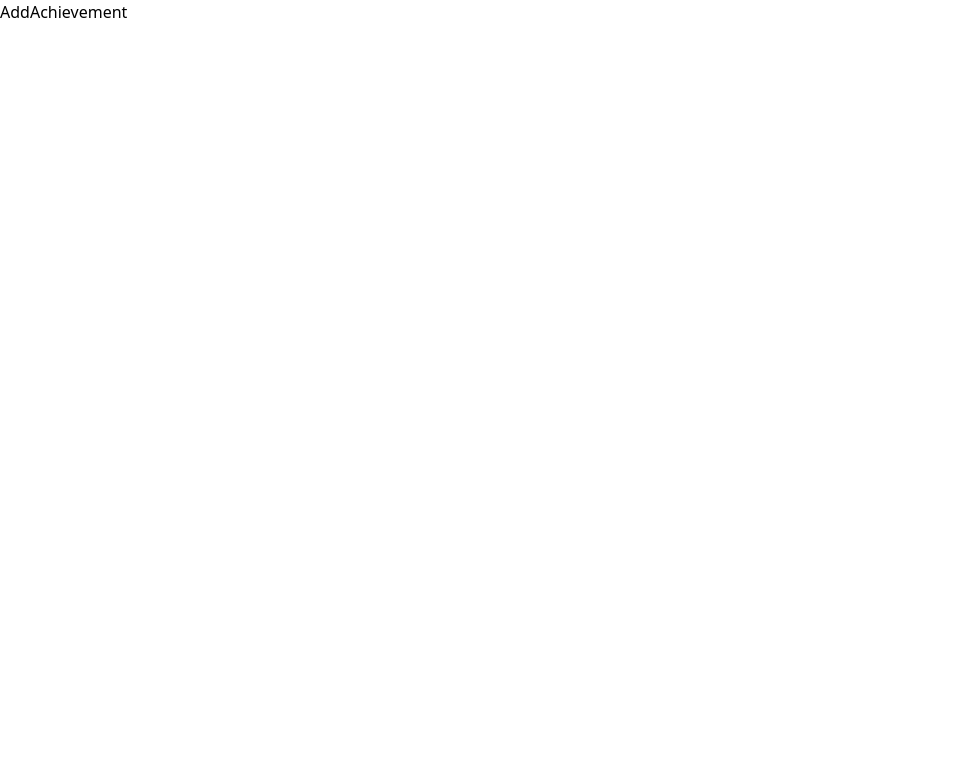
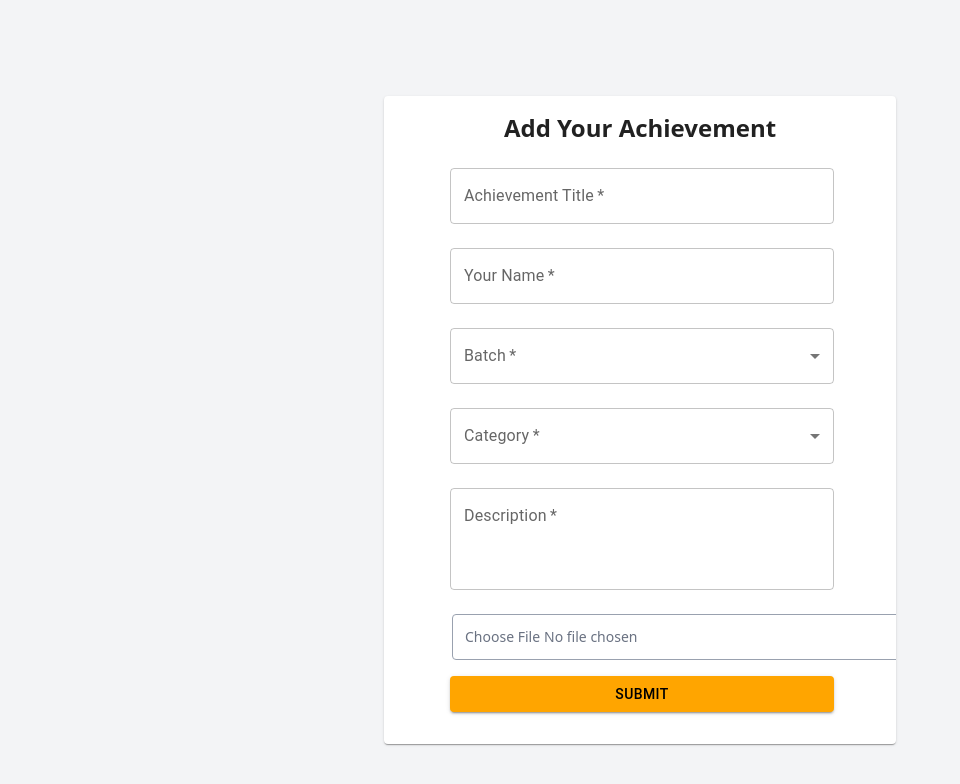
Before and after one commit to Bpitorg/Alumni_Management_Project_Frontend, a React (Vite) app: page /add-achievement in a window 1280 px wide. Shown: the top 784 px of the page, without its empty margins (0-960 px from the left). Built offline with nearby package versions, Linux system fonts and the light colour scheme; a web font is replaced by a local one.

Commit message:
achievement form added

```diff
--- /dev/null
+++ b/src/page-components/achievements/AchievementForm.jsx
@@ -0,0 +1,112 @@
+import React, { useState } from "react";
+import { TextField, MenuItem, Button, Card, CardContent } from "@mui/material";
+
+const AchievementForm = ({ onSubmit }) => {
+  const [achievement, setAchievement] = useState({
+    title: "",
+    name: "",
+    batch: "",
+    category: "",
+    description: "",
+    image: null,
+  });
+
+  const handleChange = (e) => {
+    const { name, value } = e.target;
+    setAchievement({ ...achievement, [name]: value });
+  };
+
+  const handleImageUpload = (e) => {
+    const file = e.target.files[0];
+    setAchievement({ ...achievement, image: file });
+  };
+
+  const handleSubmit = (e) => {
+    e.preventDefault();
+    onSubmit(achievement);
+    console.log("Achievement Submitted:", achievement);
+  };
+
+  const styles = { mb:3 , width:'80%' , ml:'50px'}
+  return (
+    <Card className="shadow-lg rounded-lg w-full md:w-2/5  mx-auto mt-10">
+      <CardContent>
+        <h2 className="text-2xl font-semibold text-center mb-6">Add Your Achievement</h2>
+        <form onSubmit={handleSubmit} className="space-y-4">
+          <TextField
+            label="Achievement Title"
+            name="title"
+            value={achievement.title}
+            onChange={handleChange}
+            required
+            sx={styles}
+          />
+
+          <TextField
+            label="Your Name"
+            name="name"
+            value={achievement.name}
+            onChange={handleChange}
+            required
+            sx={styles}
+          />
+
+          <TextField
+            label="Batch"
+            name="batch"
+            select
+            value={achievement.batch}
+            onChange={handleChange}
+            required
+            sx={styles}
+          >
+            <MenuItem value="2023">2023</MenuItem>
+            <MenuItem value="2024">2024</MenuItem>
+            <MenuItem value="2025">2025</MenuItem>
+          </TextField>
+
+          <TextField
+            label="Category"
+            name="category"
+            select
+            value={achievement.category}
+            onChange={handleChange}
+            required
+            sx={styles}
+          >
+            <MenuItem value="job">Job</MenuItem>
+            <MenuItem value="internship">Internship</MenuItem>
+            <MenuItem value="research-paper">Research Paper</MenuItem>
+          </TextField>
+
+          <TextField
+            label="Description"
+            name="description"
+            multiline
+            rows={3}
+            value={achievement.description}
+            onChange={handleChange}
+            required
+            sx={styles}
+          />
+
+          <div>
+            <input
+              type="file"
+              accept="image/*"
+              onChange={handleImageUpload}
+              className="block w-[310px] md:w-[460px] text-sm text-gray-500 ml-13 border border-gray-400 p-3 rounded"
+              required
+            />
+          </div>
+
+          <Button type="submit" variant="contained"  sx={{...styles  , backgroundColor:'orange' , color:'black' , mb:1}}>
+            Submit
+          </Button>
+        </form>
+      </CardContent>
+    </Card>
+  );
+};
+
+export default AchievementForm;
--- a/src/pages/achievements/AddAchievement.jsx
+++ b/src/pages/achievements/AddAchievement.jsx
@@ -1,9 +1,16 @@
-import React from 'react'
+import React from "react";
+import AchievementForm from "../../page-components/achievements/AchievementForm";
 
 const AddAchievement = () => {
+  const handleFormSubmit = (data) => {
+    console.log("Achievement Data:", data);
+  };
+
   return (
-    <div>AddAchievement</div>
-  )
-}
+    <div className="min-h-screen flex items-center justify-center bg-gray-100">
+      <AchievementForm onSubmit={handleFormSubmit} />
+    </div>
+  );
+};
 
-export default AddAchievement
+export default AddAchievement;
```
